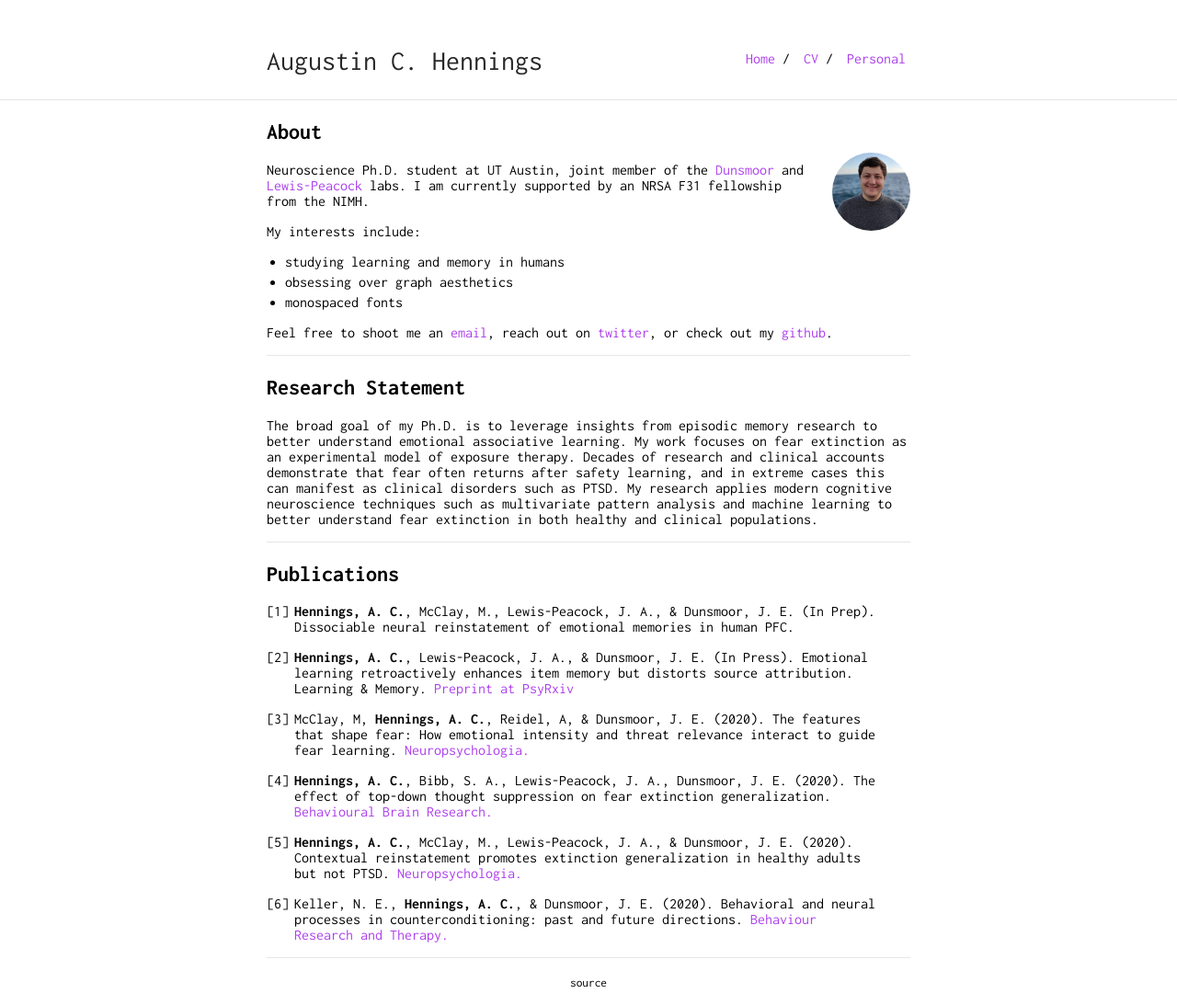
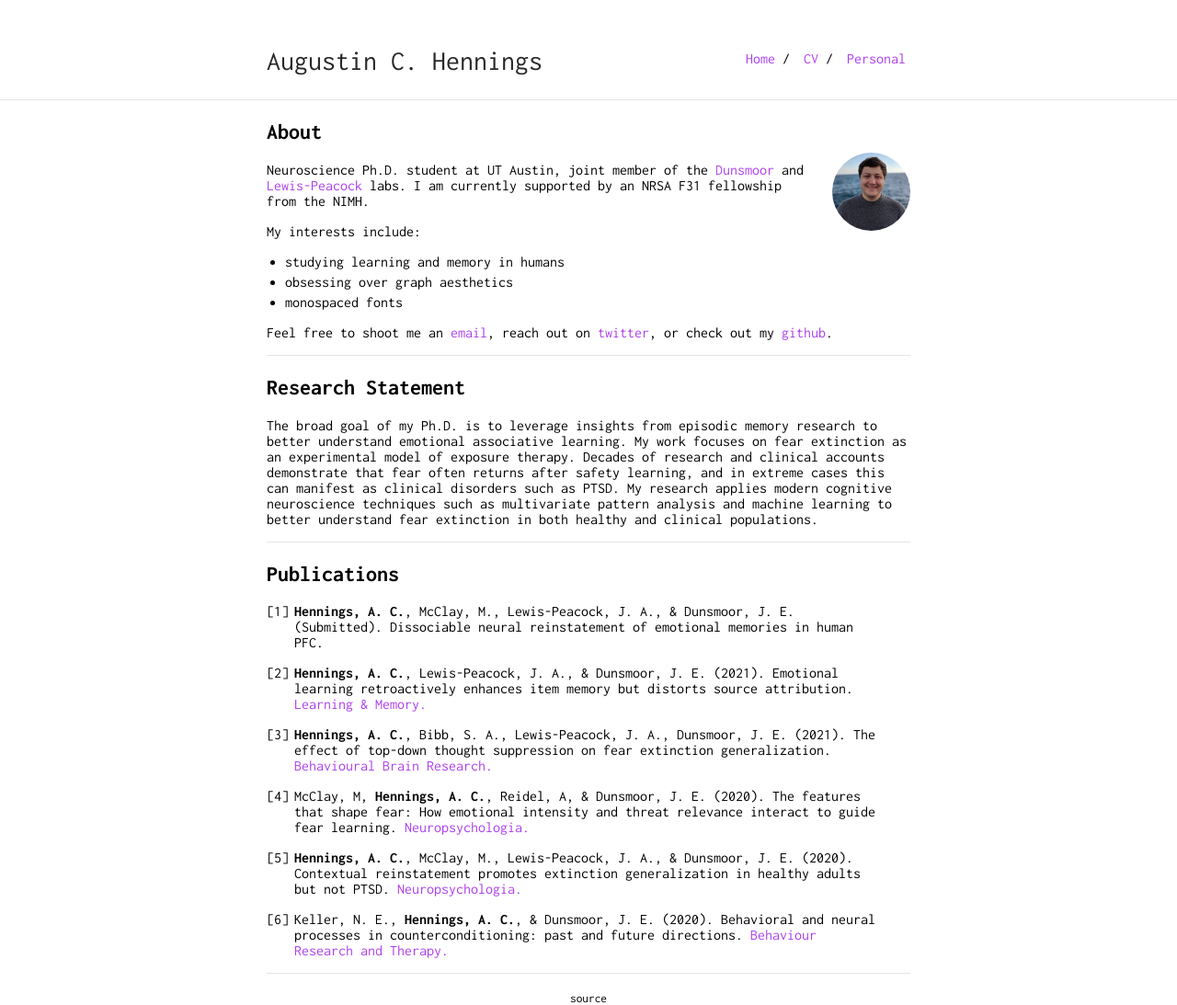
Before and after one commit to achennings/achennings.github.io, a Jekyll site: the page built from index.md, in a window 1280 px wide. Shown: the whole page at 92% size. Built offline with Jekyll 4.4.1, drawn with Linux system fonts in a browser that asks for light colours; our own code applies the rules of GitHub Pages for plain Markdown files.

Commit message:
new pub doi

```diff
--- a/index.md
+++ b/index.md
@@ -25,13 +25,13 @@
 
 ## Publications
 
-1. **Hennings, A. C.**, McClay, M., Lewis-Peacock, J. A., & Dunsmoor, J. E. (In Prep). Dissociable neural reinstatement of emotional memories in human PFC.
+1. **Hennings, A. C.**, McClay, M., Lewis-Peacock, J. A., & Dunsmoor, J. E. (Submitted). Dissociable neural reinstatement of emotional memories in human PFC.
 
-2. **Hennings, A. C.**, Lewis-Peacock, J. A., & Dunsmoor, J. E. (In Press). Emotional learning retroactively enhances item memory but distorts source attribution. Learning & Memory. [Preprint at PsyRxiv](https://psyarxiv.com/g4ktq/)
+2. **Hennings, A. C.**, Lewis-Peacock, J. A., & Dunsmoor, J. E. (2021). Emotional learning retroactively enhances item memory but distorts source attribution. [Learning & Memory.](http://learnmem.cshlp.org/content/28/6/178)
 
-3. McClay, M, **Hennings, A. C.**, Reidel, A, & Dunsmoor, J. E. (2020). The features that shape fear: How emotional intensity and threat relevance interact to guide fear learning. [Neuropsychologia.](https://doi.org/10.1016/j.neuropsychologia.2020.107653)
+3. **Hennings, A. C.**, Bibb, S. A., Lewis-Peacock, J. A., Dunsmoor, J. E. (2021). The effect of top-down thought suppression on fear extinction generalization. [Behavioural Brain Research.](https://doi.org/10.1016/j.bbr.2020.112931)
 
-4. **Hennings, A. C.**, Bibb, S. A., Lewis-Peacock, J. A., Dunsmoor, J. E. (2020). The effect of top-down thought suppression on fear extinction generalization. [Behavioural Brain Research.](https://doi.org/10.1016/j.bbr.2020.112931)
+4. McClay, M, **Hennings, A. C.**, Reidel, A, & Dunsmoor, J. E. (2020). The features that shape fear: How emotional intensity and threat relevance interact to guide fear learning. [Neuropsychologia.](https://doi.org/10.1016/j.neuropsychologia.2020.107653)
 
 5. **Hennings, A. C.**, McClay, M., Lewis-Peacock, J. A., & Dunsmoor, J. E. (2020). Contextual reinstatement promotes extinction generalization in healthy adults but not PTSD. [Neuropsychologia.](https://doi.org/10.1016/j.neuropsychologia.2020.107573)
 
```
Also changed, not shown: 1 other file.
